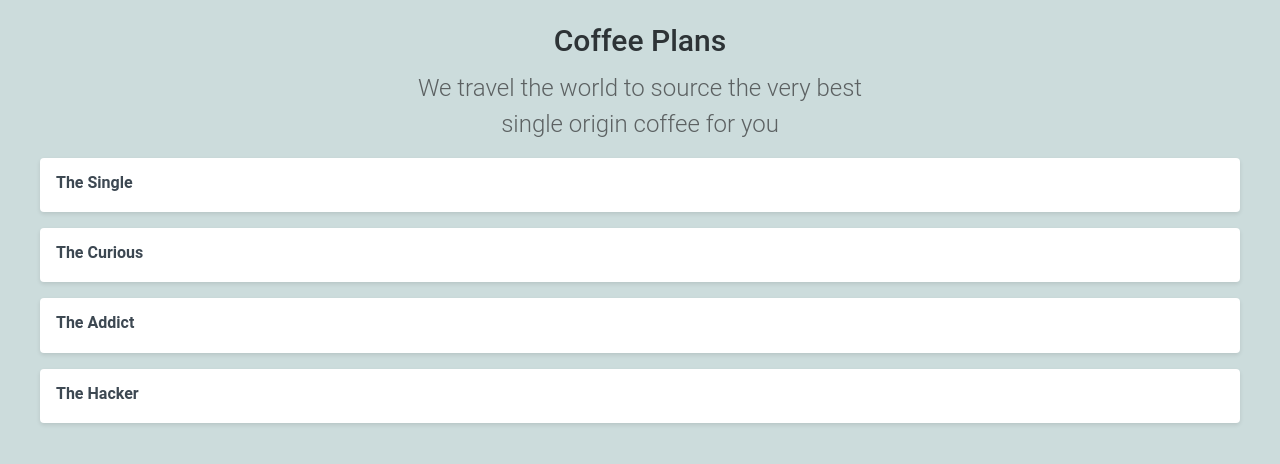
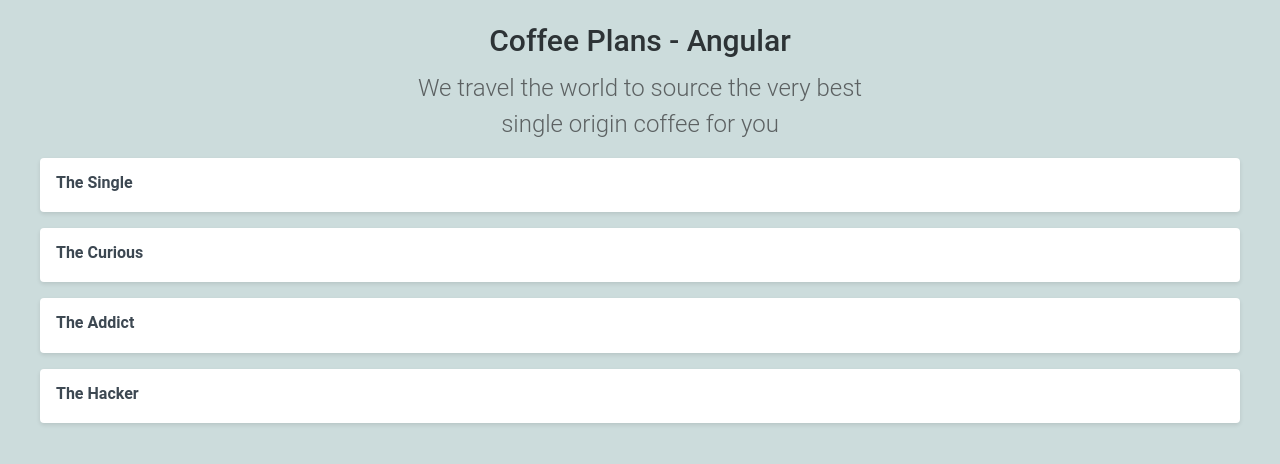
Before and after one commit to railsstudent/intro-angular-components, an Angular app: page / in a window 1280 px wide. Shown: the top 464 px of the page. Built offline with nearby package versions, Linux system fonts and the light colour scheme.

Commit message:
feat: plan picker component

```diff
--- a/src/app/app.component.ts
+++ b/src/app/app.component.ts
@@ -1,24 +1,18 @@
-import { ChangeDetectionStrategy, Component, signal } from '@angular/core';
-import { CoffeePlanComponent } from './coffee-plan/coffee-plan.component';
+import { ChangeDetectionStrategy, Component } from '@angular/core';
+import { PlanPickerComponent } from './plan-picker/plan-picker.component';
 
 @Component({
   selector: 'app-root',
-  imports: [CoffeePlanComponent],
+  imports: [PlanPickerComponent],
   template: `
     <div class="content">
-      <h1 class="title">Coffee Plans</h1>
+      <h1 class="title">Coffee Plans - Angular</h1>
 
       <h2 class="subtitle">We travel the world to source the very best single origin coffee for you</h2>
 
-      <div class="plans">
-        @for (plan of plans(); track plan) {
-          <app-coffee-plan [name]="plan" />
-        }
-      </div>
+      <app-plan-picker />
     </div>
   `,
   changeDetection: ChangeDetectionStrategy.OnPush,
 })
-export class AppComponent {
-  plans = signal(['The Single', 'The Curious', 'The Addict', 'The Hacker']);
-}
+export class AppComponent {}
--- /dev/null
+++ b/src/app/plan-picker/plan-picker.component.ts
@@ -0,0 +1,18 @@
+import { ChangeDetectionStrategy, Component, signal } from '@angular/core';
+import { CoffeePlanComponent } from '../coffee-plan/coffee-plan.component';
+
+@Component({
+  selector: 'app-plan-picker',
+  imports: [CoffeePlanComponent],
+  template: `
+    <div class="plans">
+      @for (plan of plans(); track plan) {
+        <app-coffee-plan [name]="plan" />
+      }
+    </div>
+  `,
+  changeDetection: ChangeDetectionStrategy.OnPush,
+})
+export class PlanPickerComponent {
+  plans = signal(['The Single', 'The Curious', 'The Addict', 'The Hacker']);
+}
```
